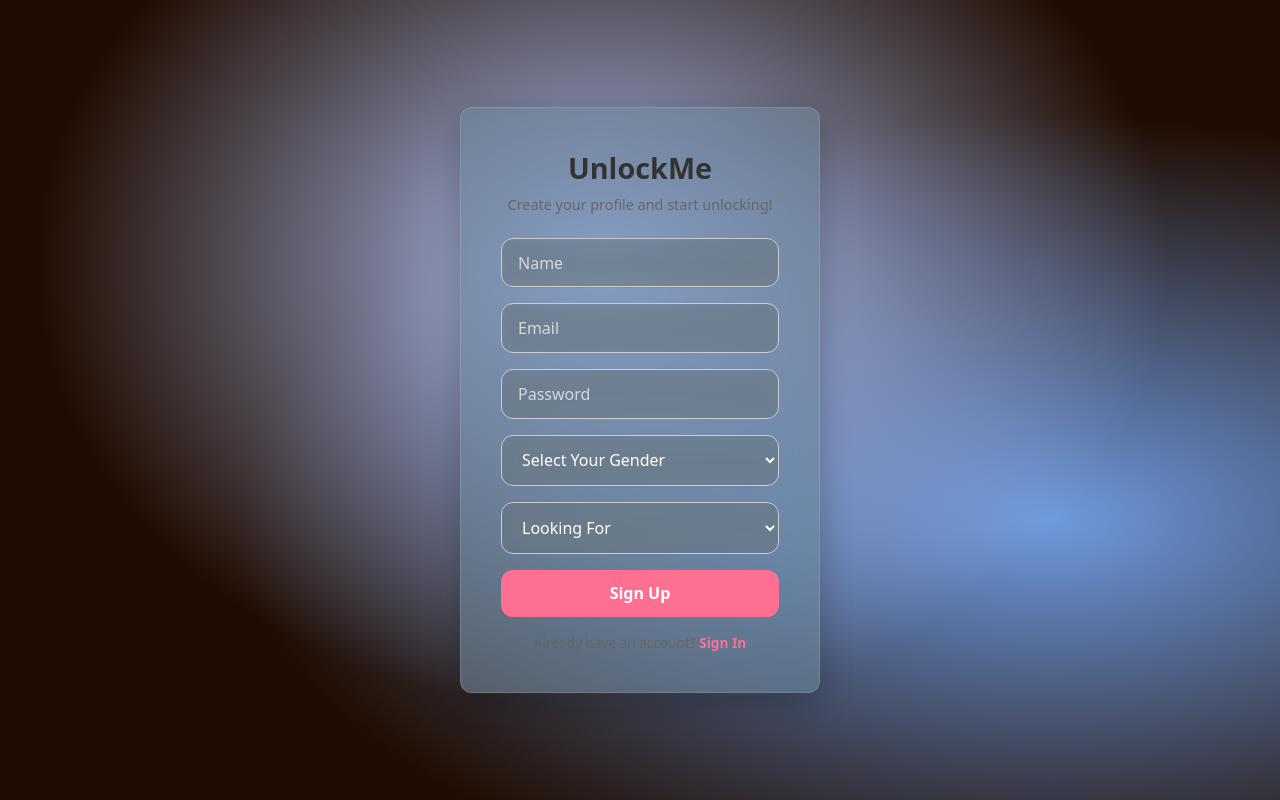
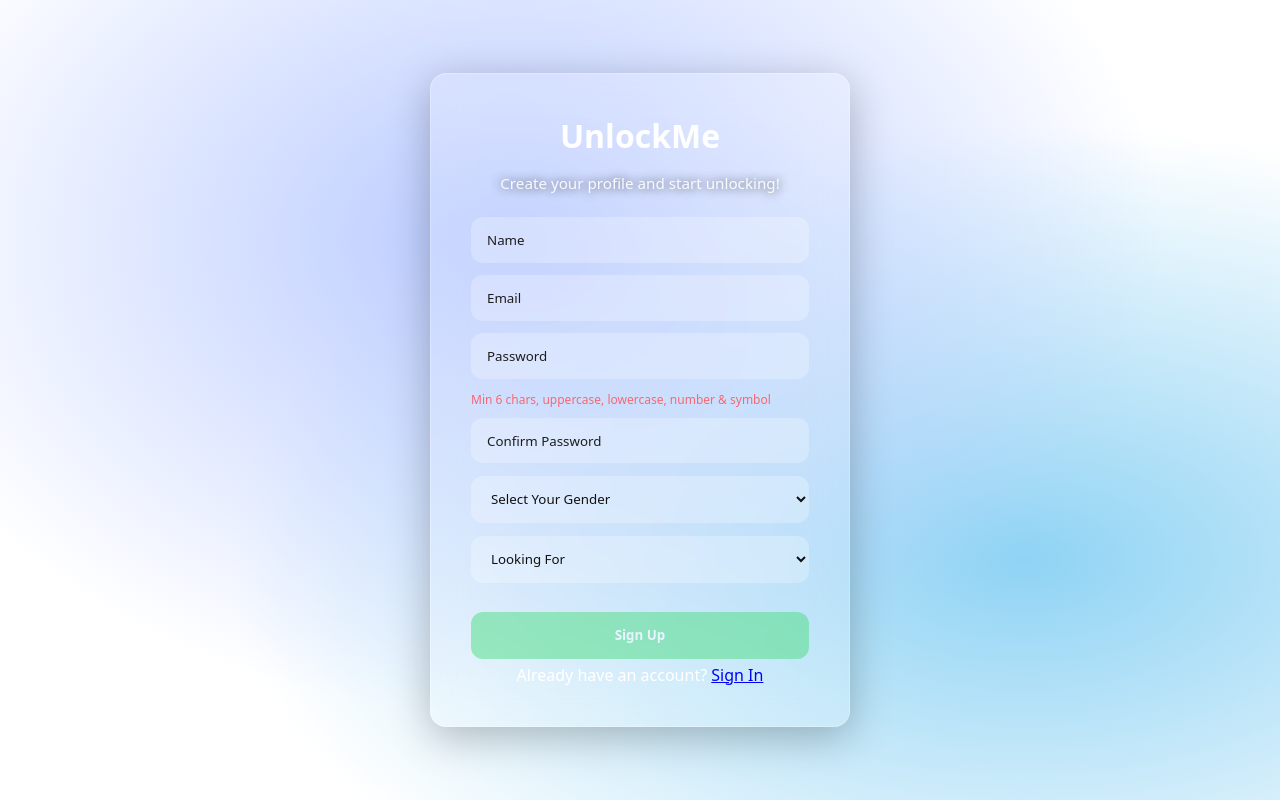
Before and after one commit to MorinoCode/Unlock-Me-Frontend, a React app: page /signup in a window 1280 px wide. Built offline with nearby package versions, Linux system fonts and the light colour scheme; the HTML template or start-up script is replaced by a standard one.

Commit message:
change style

```diff
--- a/package.json
+++ b/package.json
@@ -10,6 +10,7 @@
     "preview": "vite preview"
   },
   "dependencies": {
+    "dotenv": "^17.2.3",
     "react": "^19.2.0",
     "react-dom": "^19.2.0",
     "react-router-dom": "^7.11.0"
--- a/src/App.jsx
+++ b/src/App.jsx
@@ -1,6 +1,6 @@
 import { BrowserRouter, Route, Routes } from 'react-router-dom'
 import SignupPage from './pages/signupPage/SignupPage'
-import Login from './pages/loginPage/LoginPage'
+import Login from './pages/signinPage/SigninPage'
 
 const App = () => {
   return (
@@ -8,7 +8,7 @@ const App = () => {
     <BrowserRouter>
       <Routes>
         <Route path='/signup' element={<SignupPage />}  />
-        <Route path='/login'  element={<Login />}  />
+        <Route path='/signin'  element={<Login />}  />
       </Routes>
     </BrowserRouter>
     </>
--- a/src/pages/loginPage/LoginPage.jsx
+++ b/src/pages/signinPage/SigninPage.jsx
@@ -1,5 +1,5 @@
 import React, { useState } from "react";
-import "./LoginPage.css";
+import "./SigninPage.css";
 
 const Login = () => {
   const [email, setEmail] = useState("");
--- a/src/pages/signupPage/SignupPage.css
+++ b/src/pages/signupPage/SignupPage.css
@@ -1,99 +1,110 @@
-.login-page {
+.signup-page {
+  min-height: 100vh;
   display: flex;
   justify-content: center;
   align-items: center;
-    height: 100vh;
-    background-color: #200c00;
-    background-image:
-        radial-gradient(at 47% 33%, hsl(224, 74%, 82%) 0, transparent 59%),
-        radial-gradient(at 82% 65%, hsl(216.55, 63%, 65%) 0, transparent 55%);
-    background-size: cover;
+  padding: 1rem;
+  background: radial-gradient(at 40% 30%, #b7c9ff, transparent 60%),
+    radial-gradient(at 80% 70%, #8fd3f4, transparent 55%);
 }
 
-/* Glassmorphism card */
-.card, .register-card {
-    backdrop-filter: blur(21px) saturate(143%);
-    -webkit-backdrop-filter: blur(21px) saturate(143%);
-    background-color: rgba(111, 135, 148, 0.59);
-    border-radius: 12px;
-    border: 1px solid rgba(255, 255, 255, 0.125);
+.signup-card {
+  width: 100%;
+  max-width: 420px;
   padding: 2.5rem;
-    width: 360px;
-    text-align: center;
+  border-radius: 16px;
+  backdrop-filter: blur(20px);
+  background: rgba(255, 255, 255, 0.18);
+  border: 1px solid rgba(255, 255, 255, 0.25);
   color: #fff;
-    box-shadow: 0 8px 32px rgba(0,0,0,0.25);
+  box-shadow: 0 10px 40px rgba(0, 0, 0, 0.25);
 }
 
-/* Titles */
-.login-title {
+.signup-title {
   font-size: 2rem;
-    margin-bottom: 0.5rem;
   font-weight: 700;
-    color: white;
+  text-align: center;
+  margin-bottom: 1rem;
 }
 
-.login-subtitle {
+.signup-subtitle {
   font-size: 0.95rem;
+  font-weight: 400;
+  opacity: 0.85;
   margin-bottom: 1.5rem;
-    color: rgba(255,255,255,0.8);
+  color: #ffffff;
+  text-align: center;
+  text-shadow: 0px 0px 12px black;
 }
 
-/* Form */
-.login-form {
+.signup-form {
   display: flex;
   flex-direction: column;
 }
 
-.login-input, select {
-    padding: 0.85rem 1rem;
-    margin-bottom: 1rem;
-    border-radius: 12px;
-    border: none;
-    outline: none;
-    background: rgba(89, 86, 86, 0.2);
-    color: #fff;
-    font-size: 1rem;
-    backdrop-filter: blur(10px);
-    transition: all 0.3s ease;
-}
-
-.login-input::placeholder, select {
-    color: rgba(255,255,255,0.7);
-}
-
-.login-input:focus, select:focus {
-    background: rgba(141, 135, 135, 0.35);
-    box-shadow: 0 0 10px rgba(255,255,255,0.5);
-    transform: scale(1.03);
-}
-
-/* Button */
-.login-button {
+.signup-input {
   padding: 0.85rem 1rem;
   border-radius: 12px;
   border: none;
-    background: #68f468;
-    color: #fff;
-    font-size: 1rem;
+  margin-bottom: 0.8rem;
+  background: rgba(255, 255, 255, 0.25);
+  color: #121111;
+}
+.signup-input:focus {
+  transform: scale(1.04);
+}
+
+.signup-input::placeholder {
+  color: #1e1d1d;
+}
+
+.signup-button {
+  margin-top: 1rem;
+  padding: 0.9rem;
+  border-radius: 12px;
+  border: none;
+  background: #4ade80;
+  color: #ffffff;
   font-weight: 600;
   cursor: pointer;
-    transition: all 0.3s ease;
+}
+.signup-button:hover {
+  transform: scale(1.04);
 }
 
-.login-button:hover {
-    background: #3ef534;
-    transform: scale(1.03);
+.signup-button:disabled {
+  opacity: 0.5;
+  cursor: not-allowed;
 }
 
-/* Footer */
-.login-footer {
-    margin-top: 1rem;
-    font-size: 0.85rem;
-    color: rgba(255,255,255,0.8);
+.error-text {
+  font-size: 0.75rem;
+  color: #f86771;
+  margin-bottom: 0.6rem;
 }
 
-.login-footer a {
-    color: #fff;
-    font-weight: 600;
-    text-decoration: underline;
+.server-message {
+  font-size: 0.85rem;
+  margin-top: 0.5rem;
+  color: red;
+
 }
+.signup-footer {
+  text-align: center;
+  margin-top: 5px;
+
+  a {
+    color: blue;
+  }
+}
+
+/* 📱 Mobile */
+@media (max-width: 480px) {
+  .signup-card {
+    padding: 2rem 1.5rem;
+  }
+
+  .signup-title {
+    font-size: 1.7rem;
+  }
+}
--- a/src/pages/signupPage/SignupPage.jsx
+++ b/src/pages/signupPage/SignupPage.jsx
@@ -1,79 +1,180 @@
-import React, { useState } from "react";
+import { useState, useEffect } from "react";
+import { useNavigate } from "react-router-dom";
 import "./SignupPage.css";
 
 const SignupPage = () => {
-  const [name, setName] = useState("");
-  const [email, setEmail] = useState("");
-  const [password, setPassword] = useState("");
-  const [gender, setGender] = useState("");
-  const [lookingFor, setLookingFor] = useState("");
+  const API_URL = import.meta.env.VITE_API_BASE_URL;
+  const navigate = useNavigate();
 
-  const handleSubmit = (e) => {
-    e.preventDefault();
-    console.log("Register submitted:", { name, email, password, gender, lookingFor });
+  const [formData, setFormData] = useState({
+    name: "",
+    email: "",
+    password: "",
+    confirmPassword: "",
+    gender: "",
+    lookingFor: "",
+  });
+
+  const [errors, setErrors] = useState({});
+  const [serverMessage, setServerMessage] = useState("");
+  const [isFormValid, setIsFormValid] = useState(false);
+  const [loading, setLoading] = useState(false);
+
+  const { name, email, password, confirmPassword, gender, lookingFor } =
+    formData;
+
+  // ---------- Validation ----------
+  const validate = () => {
+    const newErrors = {};
+
+    if (
+      !/(?=.*[a-z])(?=.*[A-Z])(?=.*\d)(?=.*[@$!%*?&]).{6,}/.test(password)
+    ) {
+      newErrors.password =
+        "Min 6 chars, uppercase, lowercase, number & symbol";
+    }
+
+    if (confirmPassword !== password)
+      newErrors.confirmPassword = "Passwords do not match";
+
+    setErrors(newErrors);
+    setIsFormValid(Object.keys(newErrors).length === 0);
   };
 
+  useEffect(() => {
+    validate();
+  }, [formData]);
+
+  // ---------- Handlers ----------
+  const handleChange = (e) => {
+    setFormData({ ...formData, [e.target.name]: e.target.value });
+    setServerMessage("");
+  };
+
+  const handleSubmit = async (e) => {
+    e.preventDefault();
+    if (!isFormValid) return;
+
+    setLoading(true);
+
+    try {
+      const response = await fetch(`${API_URL}/api/users/signup`, {
+        method: "POST",
+        headers: { "Content-Type": "application/json" },
+        body: JSON.stringify(formData),
+      });
+
+      const data = await response.json();
+
+      if (response.ok) {
+        navigate("/signin");
+      } else {
+        setServerMessage(data.message || "Signup failed");
+      }
+    } catch (err) {
+      setServerMessage("Server error. Try again later.");
+      console.error(err);
+    } finally {
+      setLoading(false);
+    }
+  };
+
+  // ---------- UI ----------
   return (
-    <div className="login-page">
-      <div className="card register-card">
-        <h2 className="login-title">UnlockMe</h2>
-        <p className="login-subtitle">Create your profile and start unlocking!</p>
-        <form className="login-form" onSubmit={handleSubmit}>
+    <div className="signup-page">
+      <div className="signup-card">
+        <h2 className="signup-title">UnlockMe</h2>
+        <p className="signup-subtitle">
+          Create your profile and start unlocking!
+        </p>
+
+        <form className="signup-form" onSubmit={handleSubmit} noValidate>
           <input
-            type="text"
+            name="name"
             placeholder="Name"
             value={name}
-            onChange={(e) => setName(e.target.value)}
-            required
-            className="login-input"
+            onChange={handleChange}
+            className="signup-input"
           />
+          {errors.name && <span className="error-text">{errors.name}</span>}
+
           <input
+            name="email"
             type="email"
             placeholder="Email"
             value={email}
-            onChange={(e) => setEmail(e.target.value)}
-            required
-            className="login-input"
+            onChange={handleChange}
+            className="signup-input"
           />
+          {errors.email && <span className="error-text">{errors.email}</span>}
+
           <input
+            name="password"
             type="password"
             placeholder="Password"
             value={password}
-            onChange={(e) => setPassword(e.target.value)}
-            required
-            className="login-input"
+            onChange={handleChange}
+            className="signup-input"
           />
+          {errors.password && (
+            <span className="error-text">{errors.password}</span>
+          )}
+
+          <input
+            name="confirmPassword"
+            type="password"
+            placeholder="Confirm Password"
+            value={confirmPassword}
+            onChange={handleChange}
+            className="signup-input"
+          />
+          {errors.confirmPassword && (
+            <span className="error-text">{errors.confirmPassword}</span>
+          )}
 
           <select
+            name="gender"
             value={gender}
-            onChange={(e) => setGender(e.target.value)}
-            required
-            className="login-input"
+            onChange={handleChange}
+            className="signup-input"
           >
             <option value="">Select Your Gender</option>
             <option value="Female">Female</option>
             <option value="Male">Male</option>
             <option value="Other">Other</option>
           </select>
+          {errors.gender && <span className="error-text">{errors.gender}</span>}
 
           <select
+            name="lookingFor"
             value={lookingFor}
-            onChange={(e) => setLookingFor(e.target.value)}
-            required
-            className="login-input"
+            onChange={handleChange}
+            className="signup-input"
           >
             <option value="">Looking For</option>
             <option value="Female">Female</option>
             <option value="Male">Male</option>
             <option value="Other">Other</option>
           </select>
+          {errors.lookingFor && (
+            <span className="error-text">{errors.lookingFor}</span>
+          )}
 
-          <button type="submit" className="login-button">Sign Up</button>
+          {serverMessage && (
+            <div className="server-message">{serverMessage}</div>
+          )}
+
+          <button
+            type="submit"
+            className="signup-button"
+            disabled={!isFormValid || loading}
+          >
+            {loading ? "Creating account..." : "Sign Up"}
+          </button>
         </form>
-        <div className="login-footer">
-          <p>
-            Already have an account? <a href="/login">Sign In</a>
-          </p>
+
+        <div className="signup-footer">
+          Already have an account? <a href="/login">Sign In</a>
         </div>
       </div>
     </div>
```
Also changed, not shown: src/pages/signinPage/SigninPage.css (renamed from src/pages/loginPage/LoginPage.css), 2 other files (tests, documents, lock files or other folders). Lines whose indentation alone changed are shown as unchanged.
